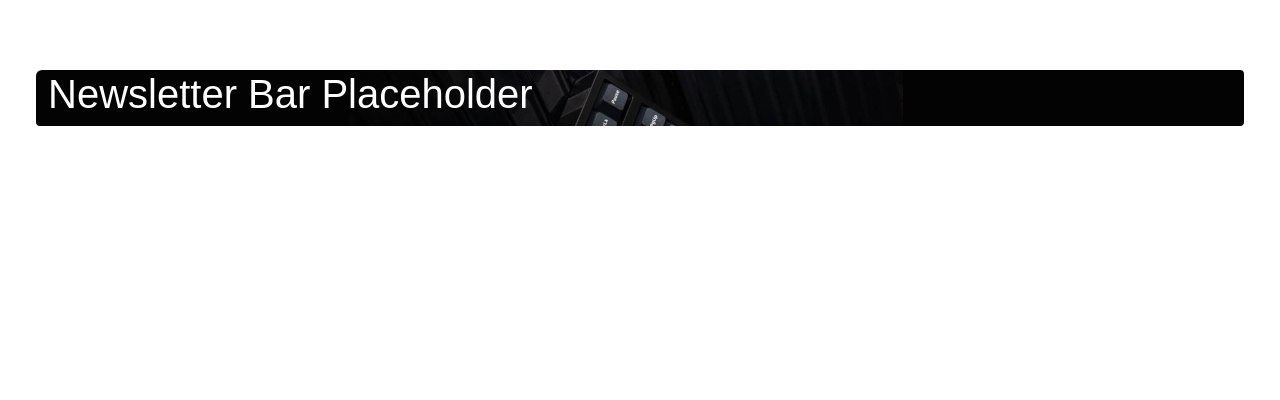
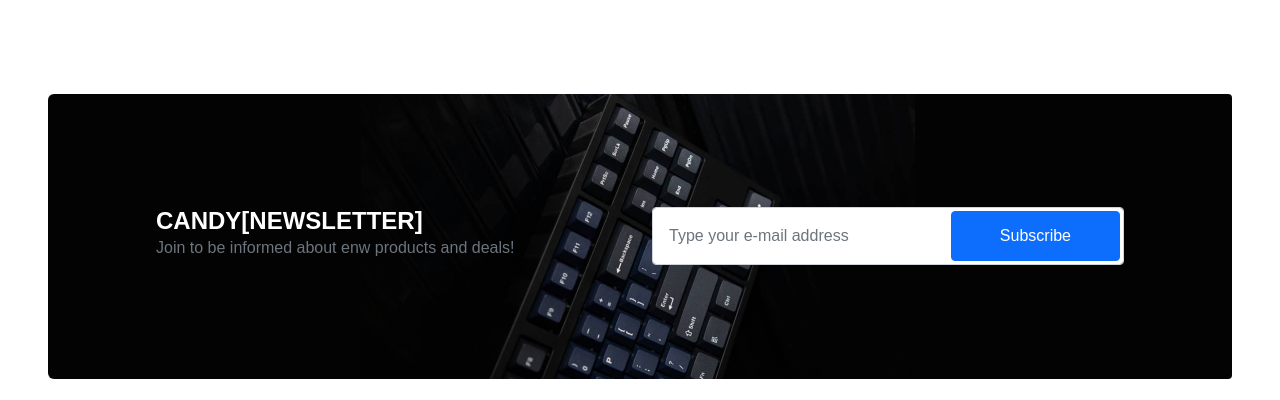
Before and after one commit to jonathannellis/CS230Lab, an Angular app: page / in a window 1280 px wide. Shown: the part 1468-1868 px from the top of the page. Before the commit the page ends 1594 px from the top, so only its background shows below. Built offline with nearby package versions, Linux system fonts and the light colour scheme.

Commit message:
Finished implmentation of newsletter bar component.

```diff
--- a/src/app/layout/layout-main.component.html
+++ b/src/app/layout/layout-main.component.html
@@ -15,8 +15,8 @@
 
     <!-- Footer (Included on all pages) -->
 
-    <!-- Footer placeholder; not yet implmented. -->
-    <div class="row">
+    <!-- Footer placeholder; not fully implmented. -->
+    <div class="row py-4">
         <app-newsletter-bar>Loading newsletter bar.</app-newsletter-bar>
     </div>
 </div>
--- a/src/app/newsletter-bar/newsletter-bar.component.css
+++ b/src/app/newsletter-bar/newsletter-bar.component.css
@@ -1,3 +1,9 @@
 .newsletter-bar {
     background-image: url("/assets/images/newsletter-bar/newsletter-bg.png");
+    background-repeat: no-repeat;
+    background-size: cover;
+    height: 285px;
 }
+.btn {
+    z-index: 10;
+}
--- a/src/app/newsletter-bar/newsletter-bar.component.html
+++ b/src/app/newsletter-bar/newsletter-bar.component.html
@@ -1,8 +1,19 @@
 <!-- Bar that contains a form for subscribing to a newsletter -->
 <div class="container-fluid">
-    <div class="row px-4">
-        <div class="bg-dark rounded newsletter-bar">
-            <h1 class="text-white">Newsletter Bar Placeholder</h1>
+    <div class="row mx-4 bg-dark rounded newsletter-bar px-5">
+        <div class="col mx-5">
+            <div class="row position-relative top-50 translate-middle-y">
+                <div class="col">
+                    <h4 class="text-white m-0 fw-bold">CANDY[NEWSLETTER]</h4>
+                    <p class="text-muted m-0">Join to be informed about enw products and deals!</p>
+                </div>
+                <div class="col">
+                    <div class="input-group">
+                        <input type="text" class="form-control p-3 text-muted rounded" id="newsletterInput" placeholder="Type your e-mail address">
+                        <button type="submit" class="btn btn-primary position-absolute m-1 end-0 top-0 bottom-0 rounded px-5">Subscribe</button>
+                    </div>
+                </div>
+            </div>
         </div>
     </div>
 </div>
```
